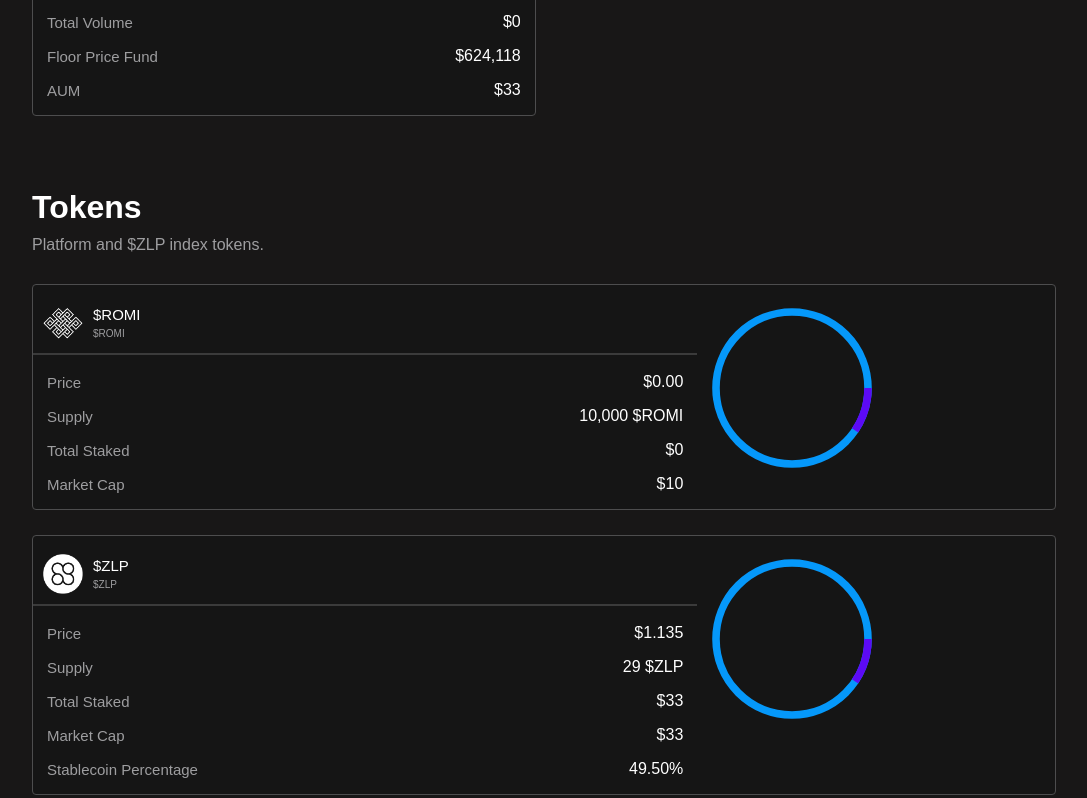
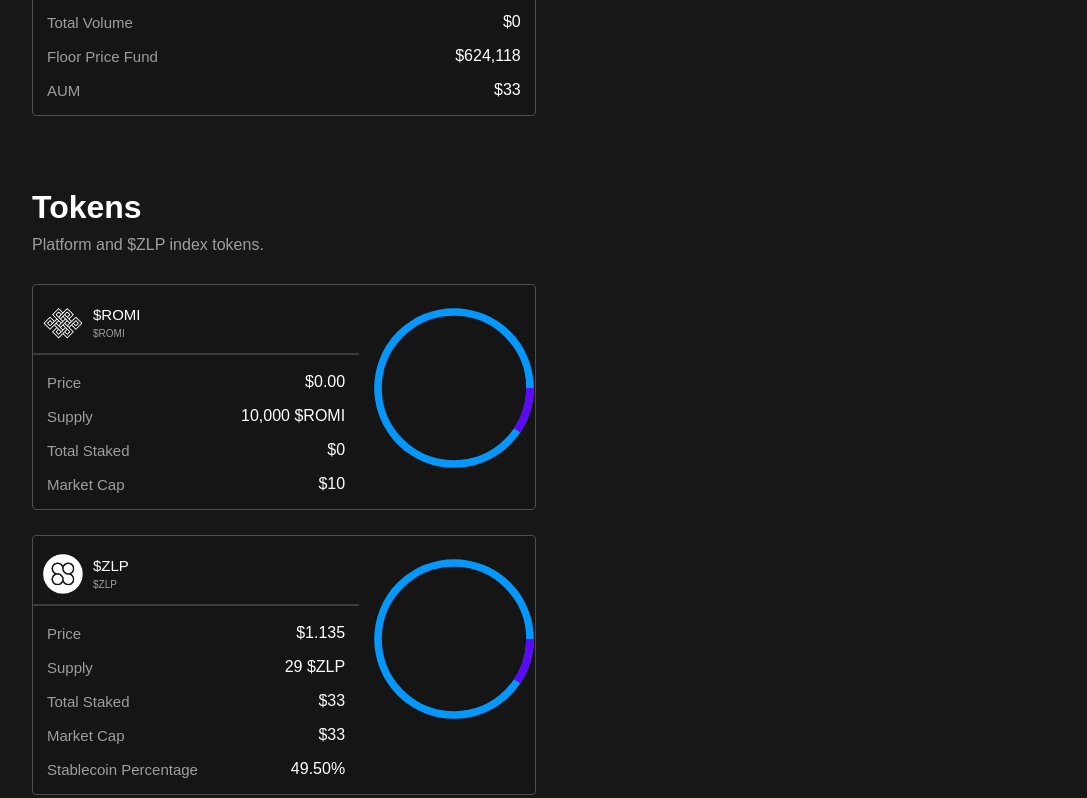
Before and after one commit to Mehul-k123/intern, a plain HTML site: page dashboard/dashboard.html in a window 1280 px wide. Shown: the part 871-1669 px from the top of the page, without its empty margins (96-1183 px from the left). Drawn offline with Linux system fonts and the light colour scheme.

Commit message:
fixed css in dashboard

```diff
--- a/assets/css/dashboard.css
+++ b/assets/css/dashboard.css
@@ -59,7 +59,6 @@
 
 .pietab {
     display: flex;
-    width: 100% !important;
 }
 
 .mainItem {
```
